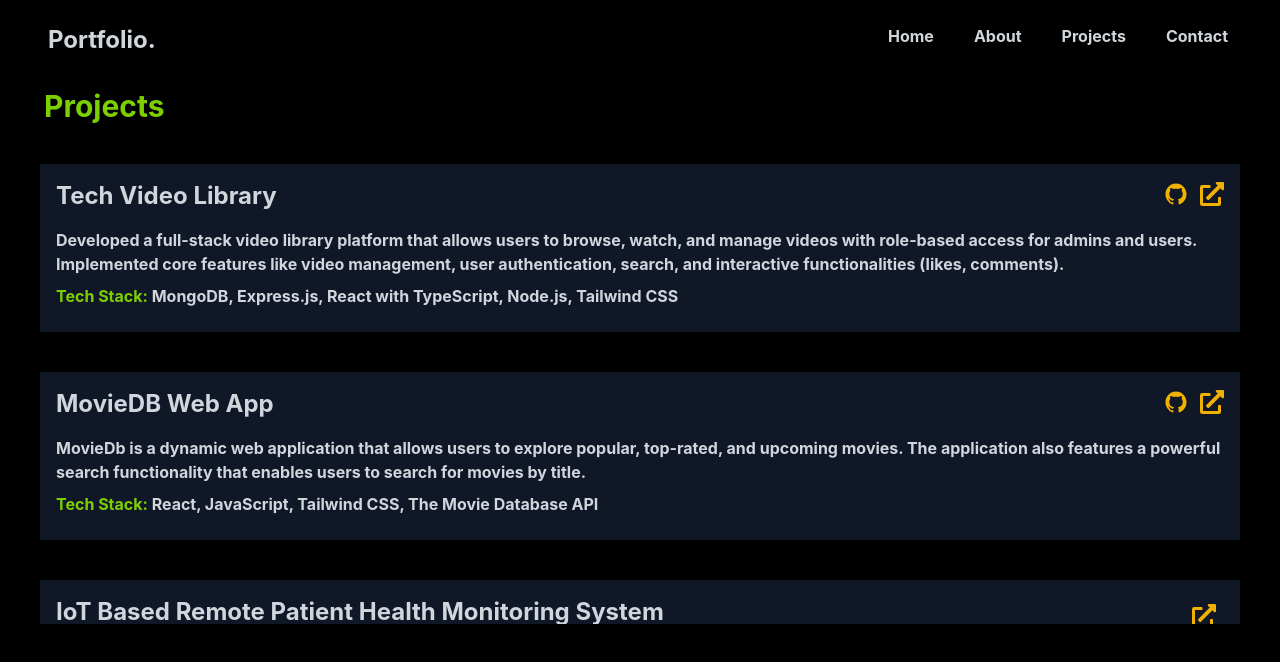
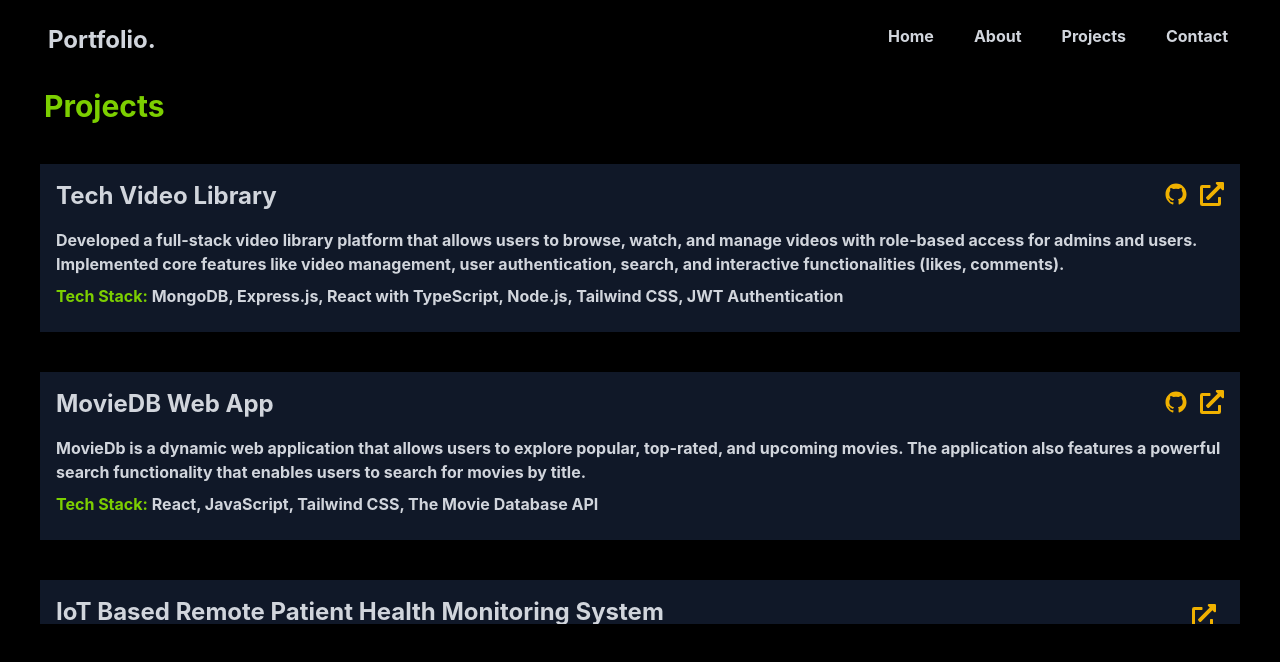
Before and after one commit to Shivam-Tidke/Shivam-s-portfolio, a React (Vite) app: page /project in a window 1280 px wide. Shown: the top 662 px of the page. Built offline with nearby package versions, Linux system fonts and the light colour scheme.

Commit message:
add tech stack

```diff
--- a/src/component/project.jsx
+++ b/src/component/project.jsx
@@ -16,7 +16,7 @@ export function Project(){
                     </div>
                     </div >
                     <p>Developed a full-stack video library platform that allows users to browse, watch, and manage videos with role-based access for admins and users. Implemented core features like video management, user authentication, search, and interactive functionalities (likes, comments).</p>
-                    <p className="py-2"><span className="text-lime-500">Tech Stack:</span> MongoDB, Express.js, React with TypeScript, Node.js, Tailwind CSS</p>
+                    <p className="py-2"><span className="text-lime-500">Tech Stack:</span> MongoDB, Express.js, React with TypeScript, Node.js, Tailwind CSS, JWT Authentication</p>
                 </div>
                 <div className="bg-gray-900 sm:m-10 m-5 p-4 raounded">
                     <div className="flex justify-between mb-4">
```
